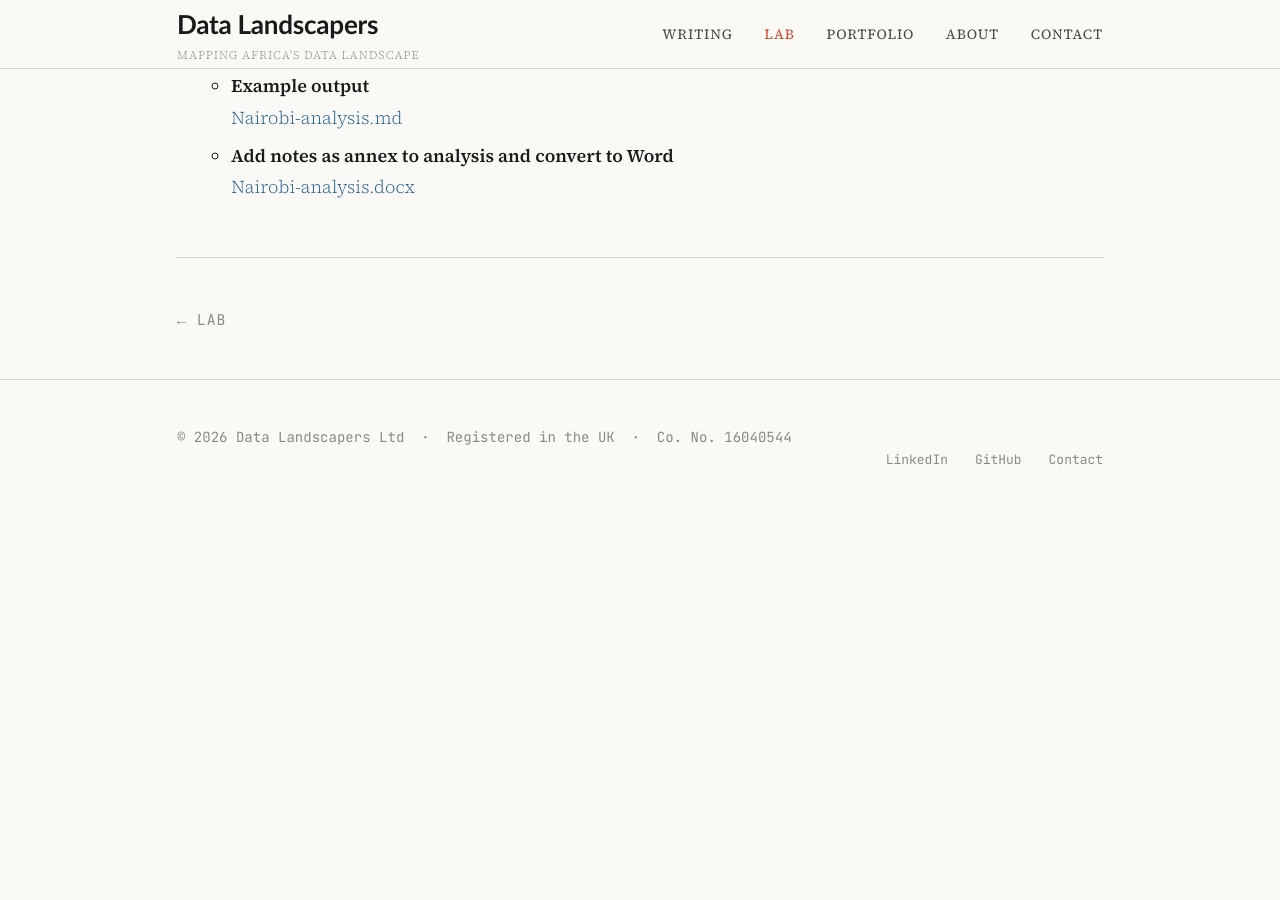
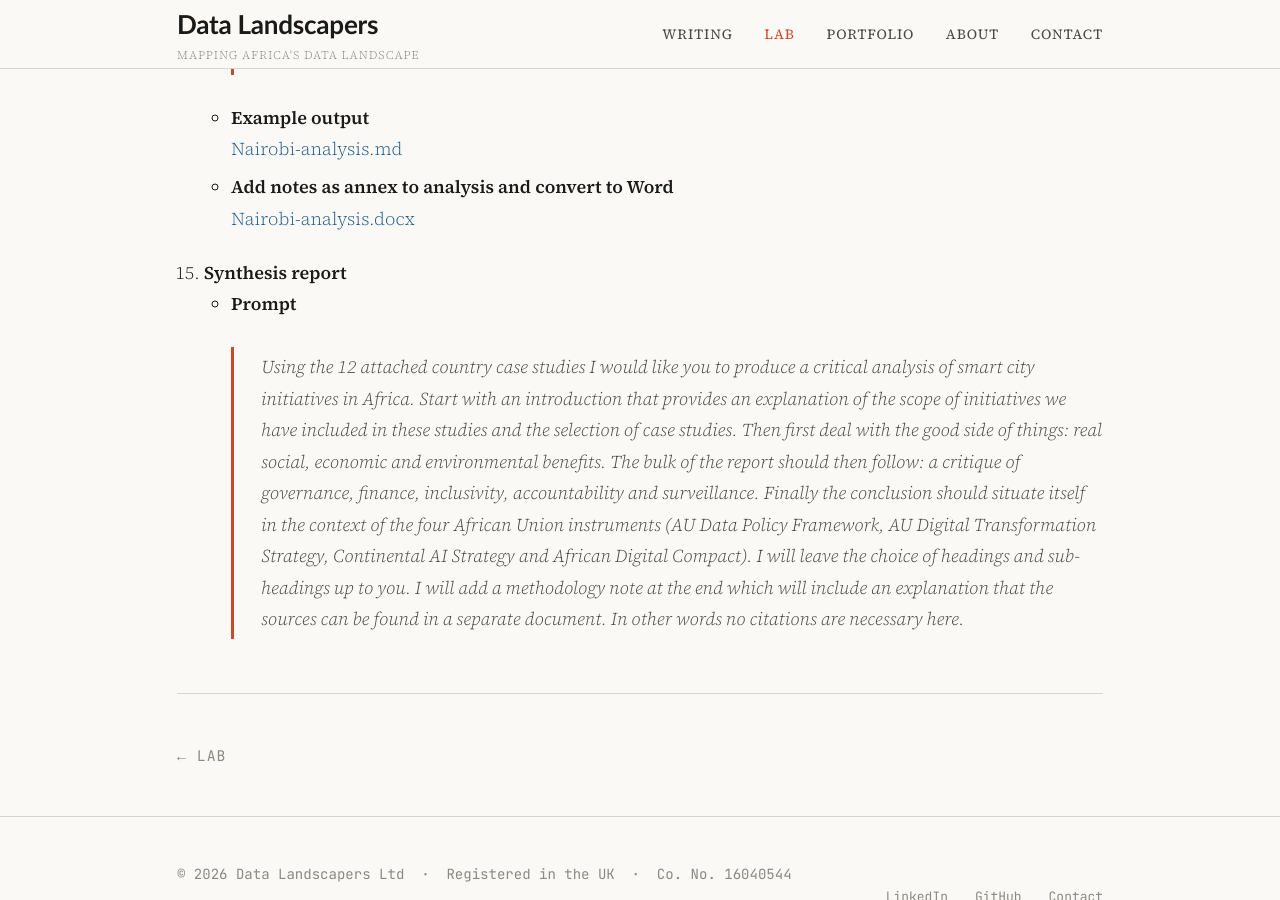
Before and after one commit to data-landscapers/data-landscapers.github.io, a Jekyll site: the page built from _lab/2026-01-08-smart-cities-methodology.md, in a window 1280 px wide and 900 px high, scrolled down 4709 px. Built offline with Jekyll 4.4.1, drawn with Linux system fonts in a browser that asks for light colours; before the commit the page ends 5226 px from its top, so only the background shows below that.

Commit message:
Update 2026-01-08-smart-cities-methodology.md

```diff
--- a/_lab/2026-01-08-smart-cities-methodology.md
+++ b/_lab/2026-01-08-smart-cities-methodology.md
@@ -34,7 +34,8 @@
         [news-sources.md](https://drive.google.com/file/d/1Qy5qkWgN6gn9-5rPoAz4CingK_ut0lu1/view?usp=drive_link)
 5.  **Select cities to include in the study**
     -  **Output**
-         Overall ranking from [African Smart City Index 2024](https://smart-cities.africa/wp-content/uploads/2025/05/African-Smart-City-Index-2024-min.pdf) [cities.csv](https://drive.google.com/file/d/1giL89kJn2oI9Tg20mAZknRsBFrEzhOxe/view?usp=drive_link)
+         Overall ranking from [African Smart City Index 2024](https://smart-cities.africa/wp-content/uploads/2025/05/African-Smart-City-Index-2024-min.pdf)
+         [cities.csv](https://drive.google.com/file/d/1giL89kJn2oI9Tg20mAZknRsBFrEzhOxe/view?usp=drive_link)
 6.  **Define analytical categories**
     -  **Prompt**
         > I need to break my evidence down into a set of comparable categories, Included in this will be a checklist of potential features - eg broadband availability, transport, surveillance, etc. can you provide me with a list of all features that can be described elements of a smart city
@@ -74,7 +75,7 @@
          > Follow instructions in [news-mining-instructions.txt](https://drive.google.com/file/d/1vKmnMzULBe9_WbHn5W44tsRV0OneEFsy/view?usp=drive_link) for [City_name]
     -  **Example Output**
         [Nairobi-news.md](https://drive.google.com/file/d/176nk5jDBSM80M6Kwomsz3p8bU7qOqtA5/view?usp=drive_link)
-12. Merge bibliographic and news notes
+12. **Merge bibliographic and news notes**
     -  **Upload city notes to thread (example)**
         [Nairobi-biblio.md](https://drive.google.com/file/d/1yoy3bnMjnDFRgAV_ueRKOwdH9PCo_8L3/view?usp=drive_link)
         [Nairobi-news.md](https://drive.google.com/file/d/176nk5jDBSM80M6Kwomsz3p8bU7qOqtA5/view?usp=drive_link)
@@ -99,3 +100,6 @@
         [Nairobi-analysis.md](https://drive.google.com/file/d/191oubXhNBKbZbEoMQShWMwMXygSBLTt6/view?usp=drive_link)
     -  **Add notes as annex to analysis and convert to Word**
         [Nairobi-analysis.docx](https://docs.google.com/document/d/1jDUusI62MEZdR6EJDNNehNT8J_IqIzw9/edit?usp=drive_link&ouid=117923093939100282219&rtpof=true&sd=true)
+15. **Synthesis report**
+    -  **Prompt**
+         > Using the 12 attached country case studies I would like you to produce a critical analysis of smart city initiatives in Africa. Start with an introduction that provides an explanation of the scope of initiatives we have included in these studies and the selection of case studies. Then first deal with the good side of things: real social, economic and environmental benefits. The bulk of the report should then follow: a critique of governance, finance, inclusivity, accountability and surveillance. Finally the conclusion should situate itself in the context of the four African Union instruments (AU Data Policy Framework, AU Digital Transformation Strategy, Continental AI Strategy and African Digital Compact). I will leave the choice of headings and sub-headings up to you. I will add a methodology note at the end which will include an explanation that the sources can be found in a separate document. In other words no citations are necessary here.
```
